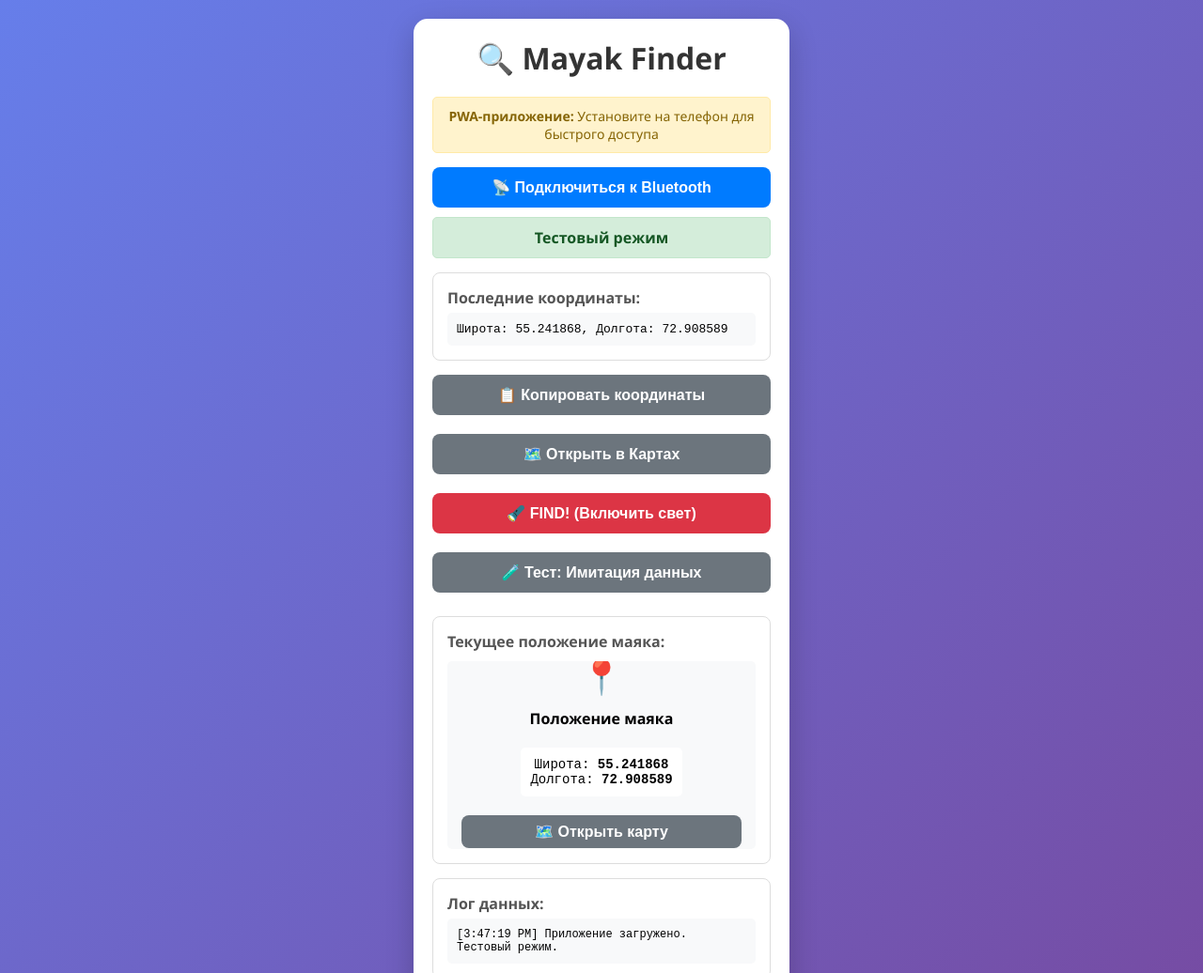
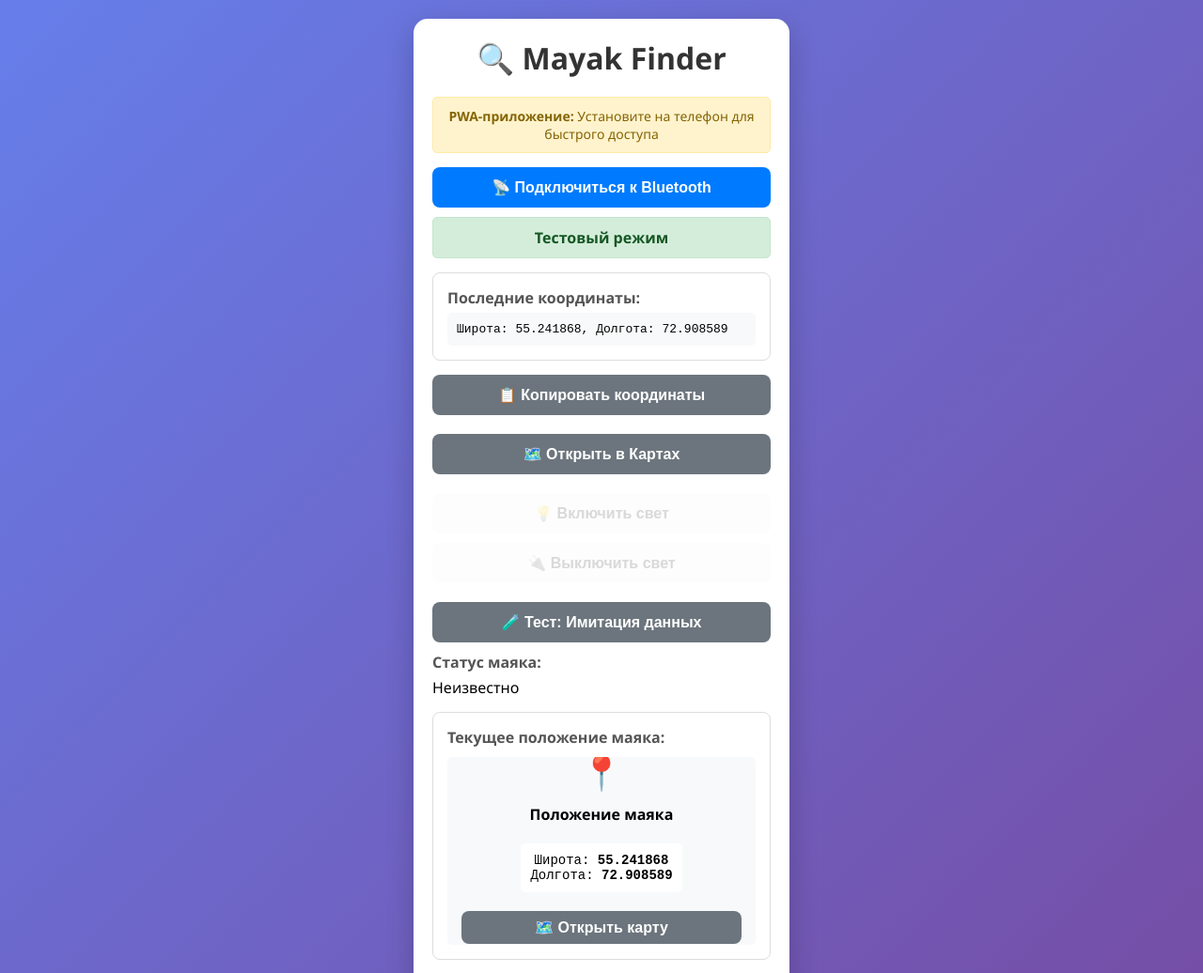
Before and after one commit to AVRAMENKOSEMEN/mayak-finder, a plain HTML site: page index.html in a window 1280 px wide. Shown: the top 1036 px of the page at 94% size. Drawn offline with Linux system fonts and the light colour scheme.

Commit message:
Update index.html

```diff
--- a/index.html
+++ b/index.html
@@ -40,8 +40,20 @@
         <div class="actions">
             <button id="copyBtn" class="btn secondary" disabled>📋 Копировать координаты</button>
             <button id="openMapsBtn" class="btn secondary" disabled>🗺️ Открыть в Картах</button>
-            <button id="findBtn" class="btn danger" disabled>🔦 FIND! (Включить свет)</button>
+
+            <!-- Кнопки управления светом -->
+            <div class="light-controls">
+                <button id="lightOnBtn" class="btn success" disabled>💡 Включить свет</button>
+                <button id="lightOffBtn" class="btn warning" disabled>🔌 Выключить свет</button>
+            </div>
+
             <button id="testBtn" class="btn secondary">🧪 Тест: Имитация данных</button>
+        </div>
+
+        <!-- Статус света -->
+        <div id="lightStatus" class="light-status">
+            <label>Статус маяка:</label>
+            <div id="lightStatusText">Неизвестно</div>
         </div>
 
         <!-- Мини-карта -->
```
